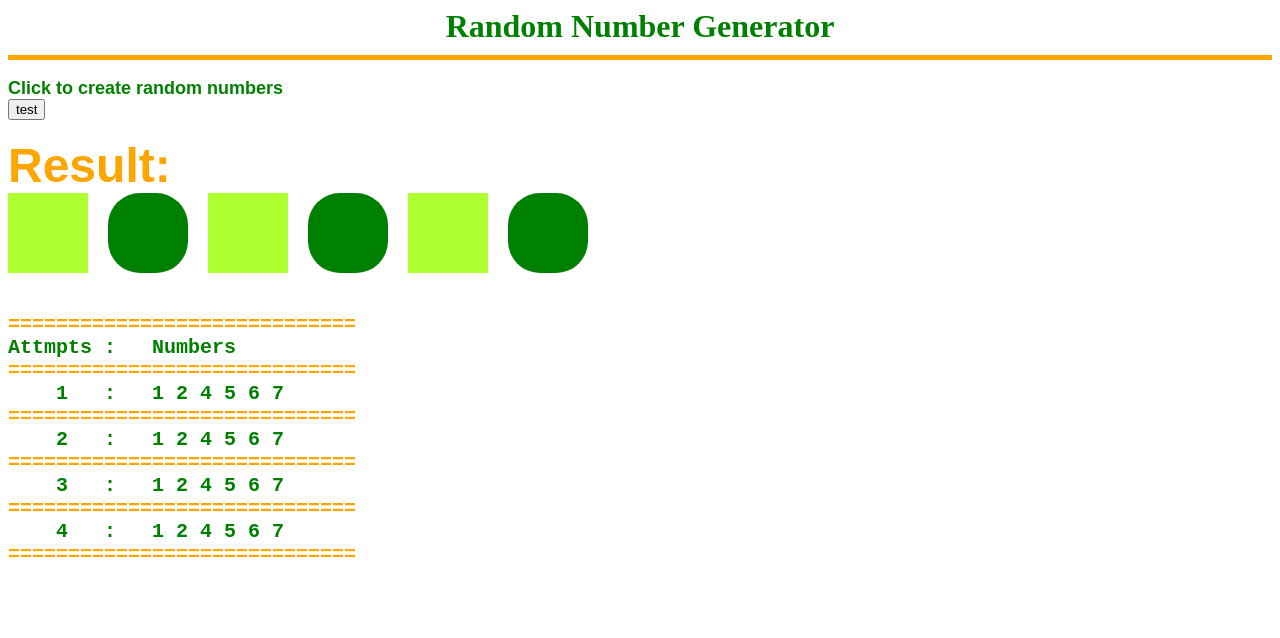
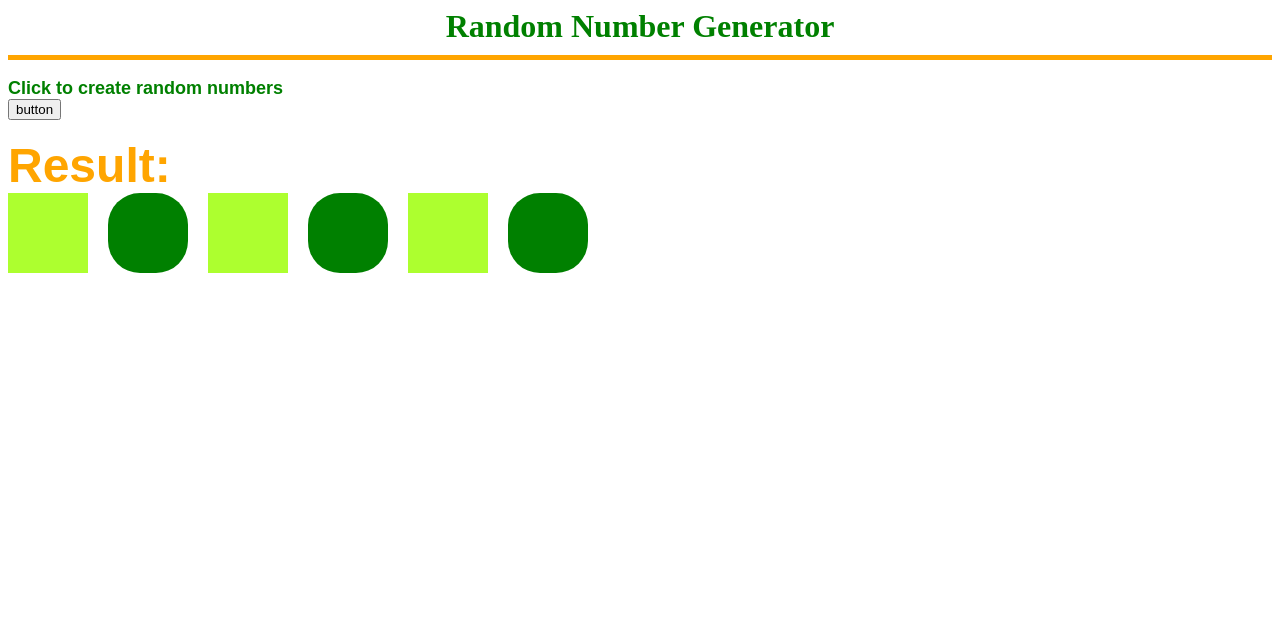
Before and after one commit to yosupCheon/random_number, a plain HTML site: page src/index.html in a window 1280 px wide. Drawn offline with Linux system fonts and the light colour scheme.

Commit message:
completed a web page generating random number

```diff
--- a/src/index.html
+++ b/src/index.html
@@ -12,7 +12,7 @@
     <h1>Random Number Generator</h1>
     <br>
     <font size = "4" face = "Arial" color = "green"><b>Click to create random numbers</b><br></font>
-    <button onclick="myFunction()">test</button>
+    <button onclick="myFunction()">button</button>
 
 
 
@@ -26,26 +26,7 @@
     <div class = "circle"><p id="four"></p></div>
     <div class = "square"><p id="five"></p></div>
     <div class = "circle"><p id="six"></p></div>
-    <br><br><br>
-    <font size = "5">
-    <pre>
-    <div class = "odd">
-        <strong>
-<p>=============================</p>
-<div>Attmpts :   Numbers</div>
-<p>=============================</p>
-<p id = "green_clr">    1   :   1 2 4 5 6 7</p>
-<p>=============================</p>
-<p id = "green_clr">    2   :   1 2 4 5 6 7</p>
-<p>=============================</p>
-<p id = "green_clr">    3   :   1 2 4 5 6 7</p>
-<p>=============================</p>
-<p id = "green_clr">    4   :   1 2 4 5 6 7</p>
-<p>=============================</p>
-        </strong>
-    </div>
-    </pre>
-    </font>
+
 </body>
 
 </html>
```
